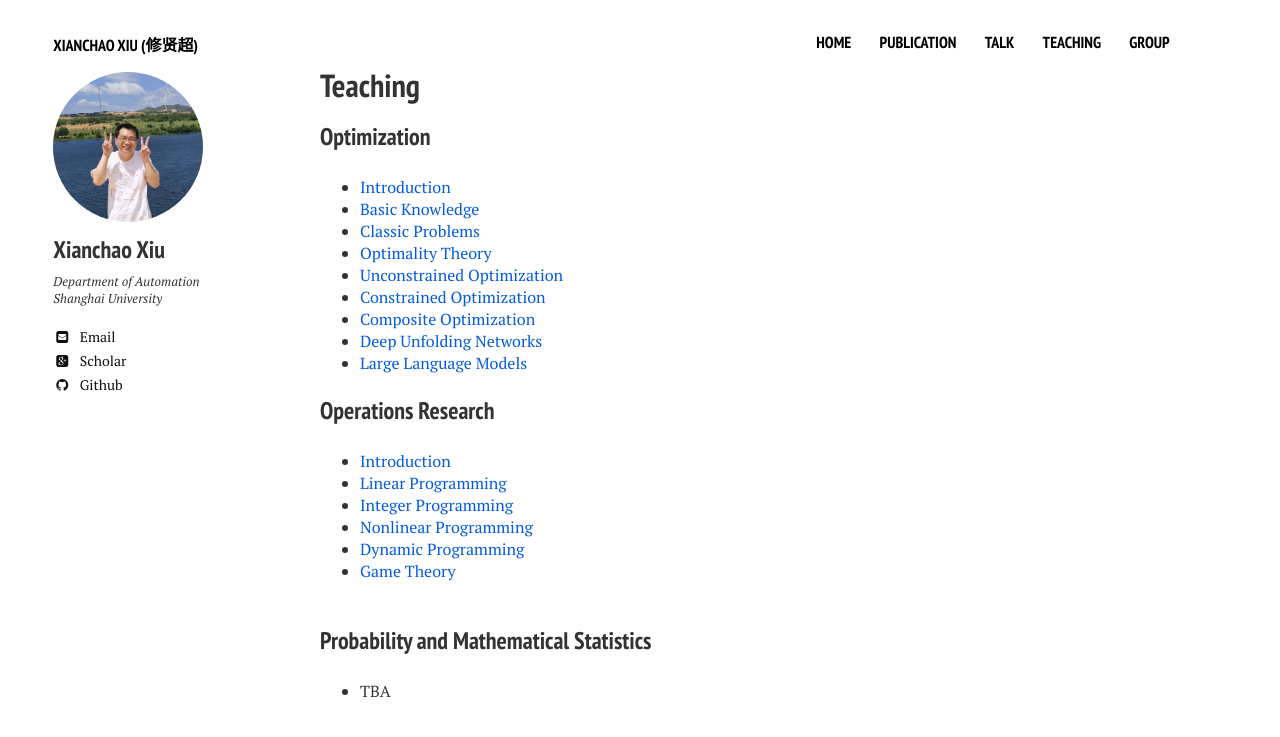
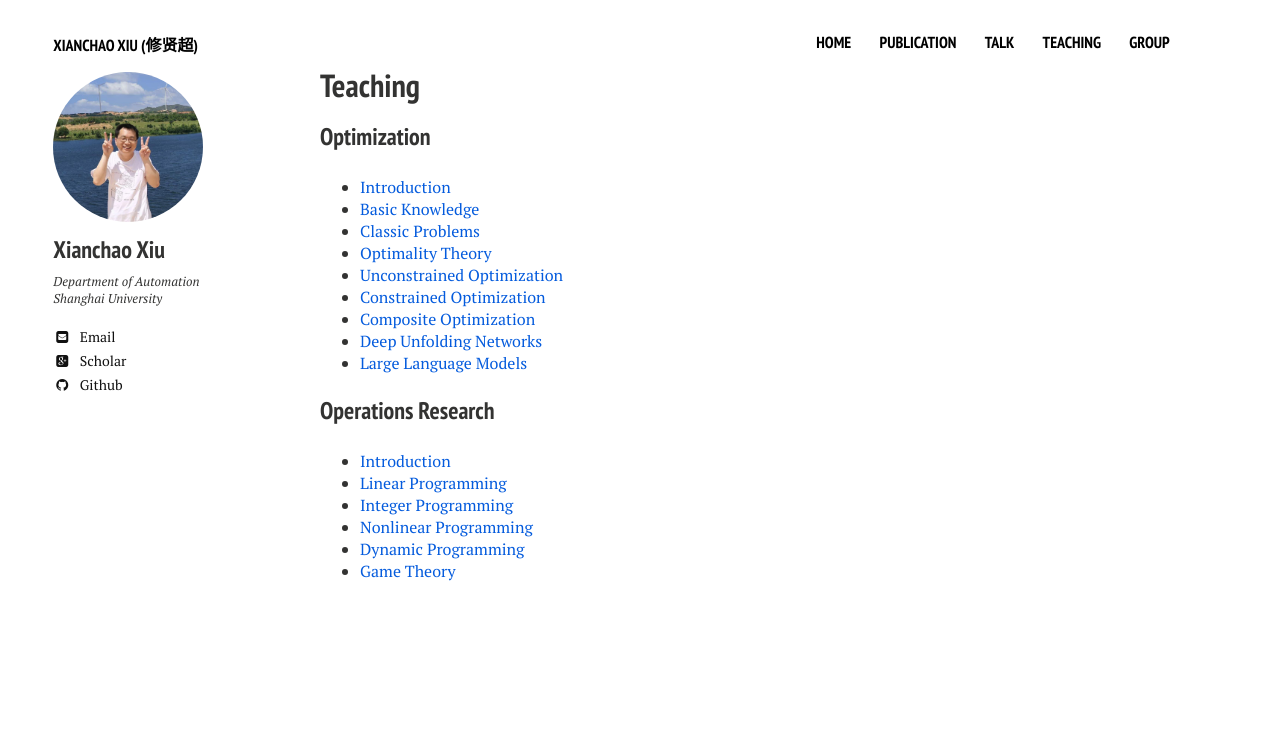
Before and after one commit to xianchaoxiu/xianchaoxiu.github.io, a Jekyll site: the page built from teaching/index.md, in a window 1280 px wide. Shown: the top 737 px of the page. Built offline with Jekyll 4.4.1, drawn with Linux system fonts in a browser that asks for light colours; nearby versions of some CDN libraries.

Commit message:
Update index.md

```diff
--- a/teaching/index.md
+++ b/teaching/index.md
@@ -28,7 +28,3 @@ share: false
 - <a href="../teaching/运筹学/非线性规划.pdf" class="textlink" target="_blank"> Nonlinear Programming </a> <br>
 - <a href="../teaching/运筹学/动态规划.pdf" class="textlink" target="_blank"> Dynamic Programming </a><br>
 - <a href="../teaching/运筹学/对策论.pdf" class="textlink" target="_blank"> Game Theory </a><br><br>
-
-
-### Probability and Mathematical Statistics
-- TBA
```
